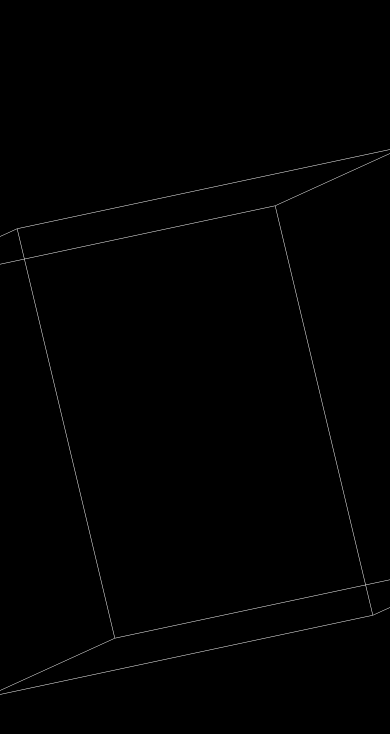
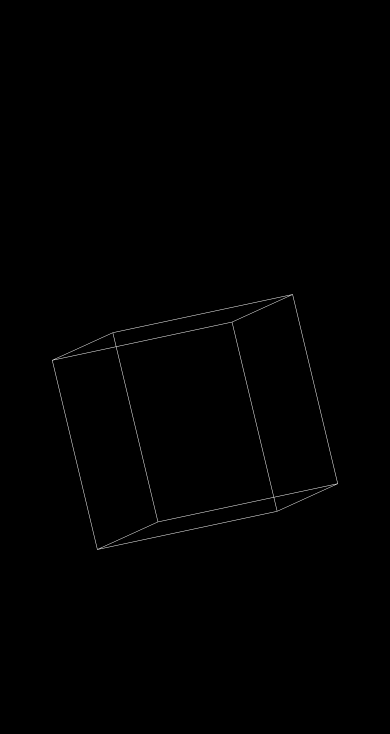
Before and after one commit to roi-castro-jurjo/roi-castro-jurjo.github.io, a plain HTML site: page cube.html in a window 390 px wide. Drawn offline with Linux system fonts and the light colour scheme.

Commit message:
Made Cube compatible with mobile aspect ratios

```diff
--- a/media/css/cube-styles.css
+++ b/media/css/cube-styles.css
@@ -9,5 +9,5 @@ canvas {
     display: block;
     overflow: hidden;
     height: 100vh;
-    width: 100vw;
+    width: 100%
 }
--- a/media/js/cube.js
+++ b/media/js/cube.js
@@ -23,7 +23,7 @@ canvasContext.lineWidth = 1
 let cubeCenterX = canvas.width / 2
 let cubeCenterY = canvas.height / 2
 let cubeCenterZ = 0
-let cubeSize = canvas.height / 4
+let cubeSize = Math.min(canvas.height / 4, canvas.width / 4)
 
 let vertices = [
     new POINT_3D(cubeCenterX - cubeSize, cubeCenterY - cubeSize, cubeCenterZ - cubeSize),
@@ -96,7 +96,6 @@ function loop(timeNow){
         canvasContext.stroke();
     }
 
-
     requestAnimationFrame(loop)
 
 }
```
